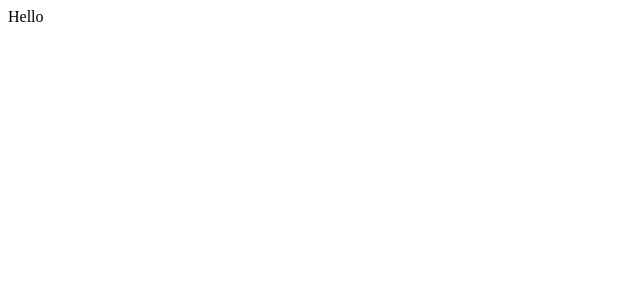
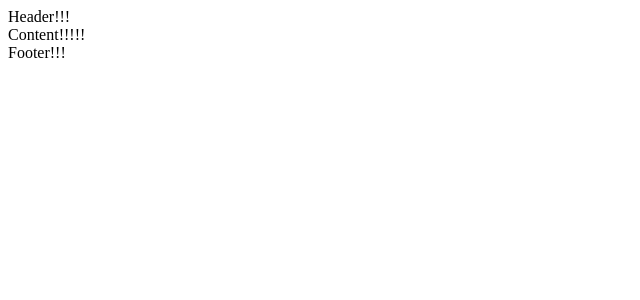
Before and after one commit to Rombug/FINAL_JAVA_PROJECT, a React (Create React App) app in the folder restTTP/ttp-ui/: page / in a window 1280 px wide. Shown: the top 300 px of the page, without its empty margins (0-640 px from the left). Built offline with nearby package versions, Linux system fonts and the light colour scheme.

Commit message:
FINAL PROJECT. (Spring + React) Created TTP skeleton.

```diff
--- a/restTTP/ttp-ui/src/App.js
+++ b/restTTP/ttp-ui/src/App.js
@@ -1,7 +1,14 @@
+import Header from "./components/header/Header";
+import Content from "./components/content/Content";
+import Footer from "./components/footer/Footer";
 
 function App() {
   return (
-    <div> Hello </div>
+    <>
+        <Header/>
+        <Content/>
+        <Footer/>
+    </>
   );
 }
 
--- /dev/null
+++ b/restTTP/ttp-ui/src/components/content/Content.js
@@ -0,0 +1,8 @@
+const Content = () => {
+
+    return(
+        <div>Content!!!!!</div>
+    );
+}
+
+export default Content;
--- /dev/null
+++ b/restTTP/ttp-ui/src/components/footer/Footer.js
@@ -0,0 +1,9 @@
+const Footer = () => {
+
+    return(
+        <div>Footer!!!</div>
+    );
+
+}
+
+export default Footer;
--- /dev/null
+++ b/restTTP/ttp-ui/src/components/header/Header.js
@@ -0,0 +1,8 @@
+const Header = () => {
+
+    return(
+        <div>Header!!!</div>
+    );
+}
+
+export default Header;
```
